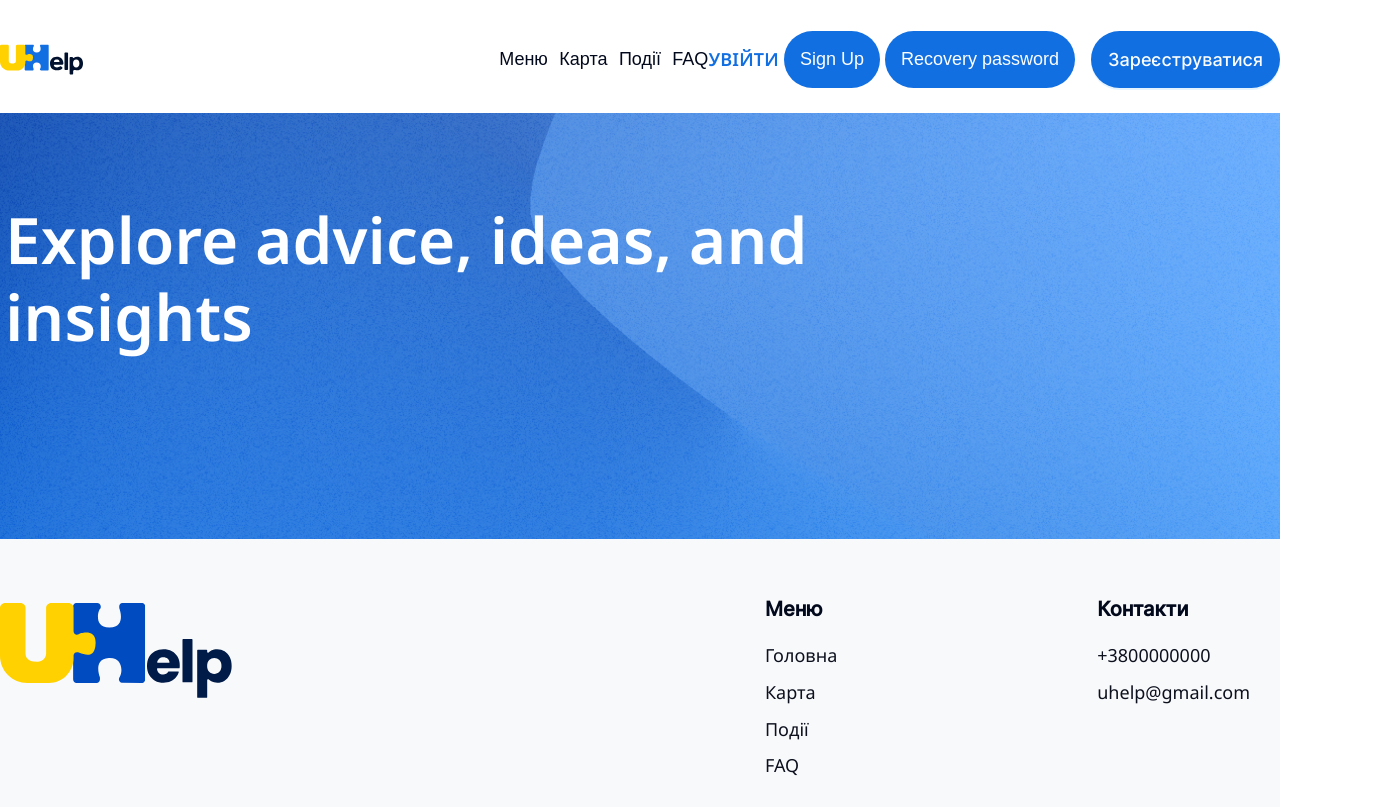
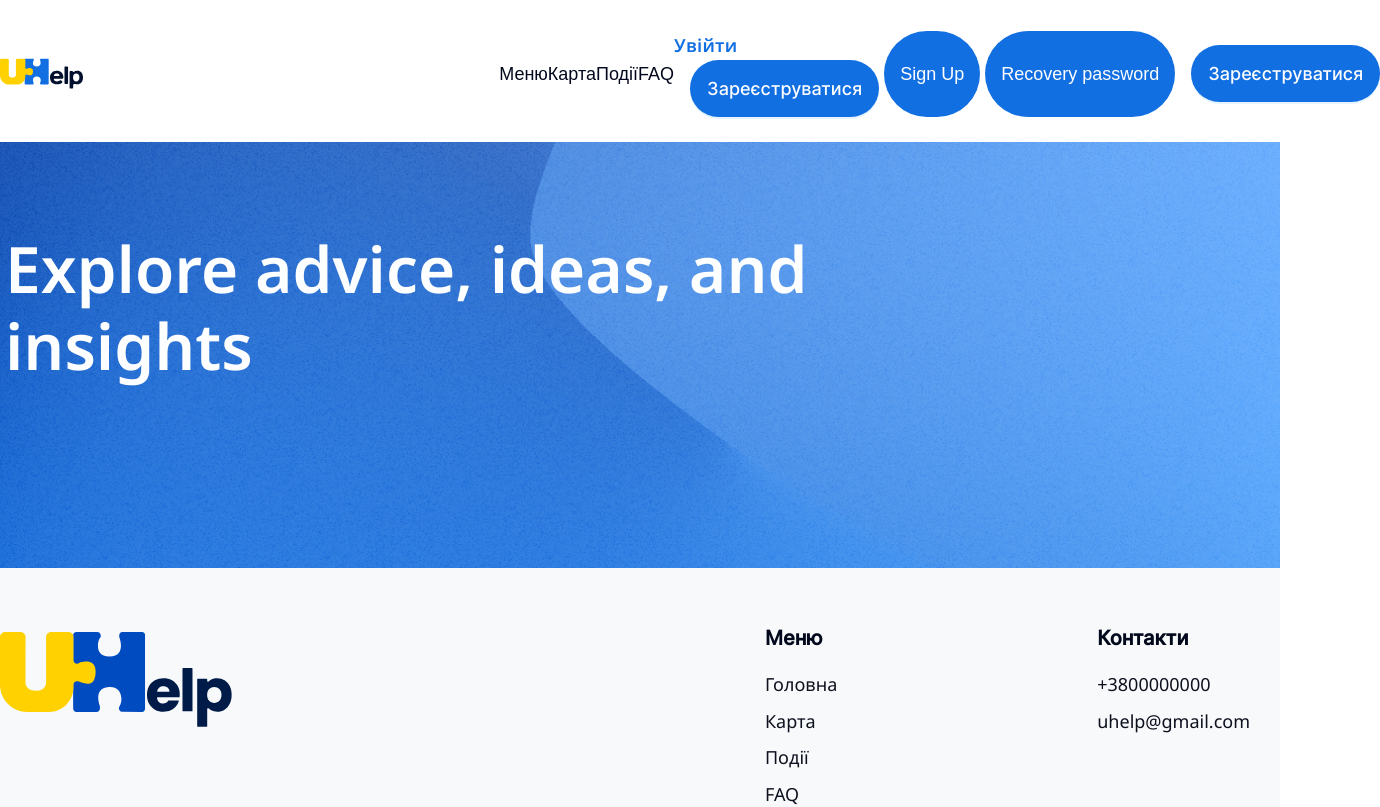
Before and after one commit to hillel-reality-i-1/hillel-reality-i-1-i-frontend, a React (Create React App) app: page / in a window 1280 px wide. Shown: the top 807 px of the page, 1380 px wide, since content can reach past the window. Built offline with nearby package versions, Linux system fonts and the light colour scheme; what google-libphonenumber would draw is missing.

Commit message:
feat: sign in and sign up jpen logic

```diff
--- /dev/null
+++ b/src/components/AuthModalContext/AuthModalContext.js
@@ -0,0 +1,47 @@
+import React, { createContext, useContext, useState } from 'react';
+
+const AuthModalContext = createContext();
+
+export const AuthModalProvider = ({ children }) => {
+  const [signInModalOpen, setSignInModalOpen] = useState(false);
+  const [signUpModalOpen, setSignUpModalOpen] = useState(false);
+
+  const openSignInModal = () => {
+    setSignInModalOpen(true);
+  };
+
+  const closeSignInModal = () => {
+    setSignInModalOpen(false);
+  };
+
+  const openSignUpModal = () => {
+    setSignUpModalOpen(true);
+  };
+
+  const closeSignUpModal = () => {
+    setSignUpModalOpen(false);
+  };
+
+  return (
+    <AuthModalContext.Provider
+      value={{
+        signInModalOpen,
+        openSignInModal,
+        closeSignInModal,
+        signUpModalOpen,
+        openSignUpModal,
+        closeSignUpModal,
+      }}
+    >
+      {children}
+    </AuthModalContext.Provider>
+  );
+};
+
+export const useAuthModal = () => {
+  const context = useContext(AuthModalContext);
+  if (!context) {
+    throw new Error('useAuthModal must be used within an AuthModalProvider');
+  }
+  return context;
+};
--- a/src/components/AuthenticationWrapper/AuthenticationWrapper.js
+++ b/src/components/AuthenticationWrapper/AuthenticationWrapper.js
@@ -5,27 +5,40 @@ import { setAuthToken, clearAuthToken } from "../../store/slices/signInSlice";
 import SignIn from "../SignIn/SignIn";
 import AccountHeader from "../accountHeader/AccountHeader";
 import CustomModal from "../modals/CustomModal";
+import SignUp from "../Registration/SignUp/SignUp";
 
 export default function AuthenticationWrapper() {
-
   const authToken = useSelector((state) => state.signIn.authTokenUHelp);
   const googleAuth = useSelector((state) => state.signIn.googleAuthTokenUHelp);
 
-  // const [isModalOpen, setIsModalOpen] = useState(false);
+  const [signInModalOpen, setSignInModalOpen] = useState(false);
+  const [signUpModalOpen, setSignUpModalOpen] = useState(false);
 
-  // const openModal = () => {
-  //   setIsModalOpen(true);
-  //   console.log("Open");
-  // };
+  const toggleSignInModal = () => {
+    setSignInModalOpen(!signInModalOpen);
+  };
 
-  // const closeModal = () => {
-  //   setIsModalOpen(false);
-  // };
-
-return (
-    <div style={{ display: 'flex'  }} >
-      {authToken || googleAuth ? <AccountHeader /> : <SignIn />}
-
+  const toggleSignUpModal = () => {
+    setSignUpModalOpen(!signUpModalOpen);
+  };
+  return (
+    <div style={{ display: "flex" }}>
+      {authToken || googleAuth ? (
+        <AccountHeader />
+      ) : (
+          <div>
+            <SignIn
+              signInModalOpen={signInModalOpen}
+              toggleSignInModal={toggleSignInModal}
+              toggleSignUpModal={toggleSignUpModal}
+            />
+            <SignUp
+              signUpModalOpen={signUpModalOpen}
+              toggleSignUpModal={toggleSignUpModal}
+              toggleSignInModal={toggleSignInModal}
+            />
+          </div>
+      )}
     </div>
   );
 }
--- a/src/components/Registration/SignUp/SignUp.js
+++ b/src/components/Registration/SignUp/SignUp.js
@@ -12,7 +12,7 @@ import CustomButton from '../../CustomButton/CustomButton';
 
 import styles from './SignUp.module.scss';
 
-const ModalFooter = ({ handleCancelFirst }) => {
+const ModalFooter = ({ handleCancelFirst, toggleSignInModal }) => {
 	const { t } = useTranslation();
 	const [isModalOpen, setModalOpen] = useState(false);
 
@@ -24,6 +24,16 @@ const ModalFooter = ({ handleCancelFirst }) => {
 	const closeModal = () => {
 		setModalOpen(false);
 	};
+
+	///// New Func
+
+	const openSinIn = () => {
+		handleCancelFirst()
+		toggleSignInModal()
+	}
+
+
+
 	return (
 		<>
 			<Button
@@ -54,8 +64,10 @@ const ModalFooter = ({ handleCancelFirst }) => {
 			<span className={styles.bottomSpan}>
 				{t('textSignUp.alreadyHaveAnAccount')}
 				<a
-					href='/'
-					type='link'>
+					// href='/'
+					// type='link'
+					onClick={openSinIn}
+					>
 					{t('textSignUp.signIn')}
 				</a>
 			</span>
@@ -63,7 +75,7 @@ const ModalFooter = ({ handleCancelFirst }) => {
 	);
 };
 
-const SignUp = () => {
+const SignUp = ({signUpModalOpen, toggleSignUpModal, toggleSignInModal}) => {
 	const { t } = useTranslation();
 	const [open, setOpen] = useState(false);
 	const showModalFirst = () => {
@@ -79,12 +91,12 @@ const SignUp = () => {
 			<Button
 				type='primary'
 				className={styles.btn_modal_open}
-				onClick={showModalFirst}>
+				onClick={toggleSignUpModal}>
 				{t('textSignUp.signUp')}
 			</Button>
 
 			<Modal
-				open={open}
+				open={signUpModalOpen}
 				closeIcon={
 					<svg
 						width='24'
@@ -101,8 +113,8 @@ const SignUp = () => {
 				centered
 				width={580}
 				className={styles.modal}
-				onCancel={handleCancelFirst}
-				footer={<ModalFooter handleCancelFirst={handleCancelFirst} />}>
+				onCancel={toggleSignUpModal}
+				footer={<ModalFooter handleCancelFirst={toggleSignUpModal} toggleSignInModal={toggleSignInModal}/>}>
 				<div className={styles.header_modal_wrapper}>
 					<Link
 						to={'/signIn'}
--- a/src/components/SignIn/SignIn.js
+++ b/src/components/SignIn/SignIn.js
@@ -1,4 +1,4 @@
-import React, { useState } from 'react';
+import React, { useState, useContext  } from 'react';
 import { useFormik } from 'formik';
 import axios from 'axios';
 import { useDispatch, useSelector } from 'react-redux';
@@ -14,8 +14,11 @@ import { API_URL_SIGN_IN } from '../../config/API_url';
 import { clearAuthToken, setAuthToken, setGoogleAuthToken } from '../../store/slices/signInSlice';
 
 import styles from './signIn.module.scss';
+import { useAuthModal } from '../AuthModalContext/AuthModalContext';
+import SignUp from '../Registration/SignUp/SignUp';
 
-export default function SignIn() {
+
+export default function SignIn({signInModalOpen, toggleSignInModal,  toggleSignUpModal}) {
 
   const [isOpen, setIsOpen] = useState(false);
   const [loginError, setLoginError] = useState(null);
@@ -31,7 +34,7 @@ export default function SignIn() {
   const changeGoogleAuthToken = (authToken) => {
 
     dispatch(setGoogleAuthToken(authToken));
-    closeModal();
+    toggleSignInModal()
     setLoginError(null);
     setIsAuthenticated(true)
   };
@@ -49,6 +52,10 @@ export default function SignIn() {
     setIsOpen(false);
   };
 
+  const openSignUp = () => {
+    toggleSignInModal()
+    toggleSignUpModal()
+  }
   const handleSignIn = async (values) => {
     try {
       const response = await axios.post('http://127.0.0.1:8000/api/v1/auth/login/', values);
@@ -77,16 +84,17 @@ export default function SignIn() {
 
   return (
     <>
+    {/* <p>signInModalOpen: {signInModalOpen ? 'Open' : 'Closed'}</p> */}
       {!isAuthenticated && (
-        <p className={styles.signInButton} onClick={openModal}>
+        <p className={styles.signInButton} onClick={toggleSignInModal}>
           Увійти
         </p>
       )}
 
-      {isOpen && (
+      {signInModalOpen && (
         <div className={`${styles.shadow} ${styles.fadeIn}`}>
           <div className={`${styles.signIn} `}>
-            <div className={styles.signIn__icon} onClick={closeModal}>
+            <div className={styles.signIn__icon} onClick={toggleSignInModal}>
               <div className={styles.signIn__icon__helper}></div>
               <img className={styles.signIn__icon__logo}  src={miniLogo} alt='UHelp logo'/>
               <CloseIcon className={styles.signIn__icon__close}/>
@@ -110,9 +118,9 @@ export default function SignIn() {
 
               <div className={styles.noAccount}>
                 <p className={styles.noAccount__text}>Немає аккаунту?</p>
-                <a href='/' className={styles.noAccount__signUp}>
+                <p className={styles.noAccount__signUp} onClick={openSignUp}>
                   Зареєструватися
-                </a>
+                </p>
               </div>
             </div>
           </div>
--- a/src/components/SignIn/signIn.module.scss
+++ b/src/components/SignIn/signIn.module.scss
@@ -17,7 +17,7 @@
     color: $color-primary30base;
     @include customFontStyles (18px, normal, 500);
     font-family: $semiBold;
-    text-transform: uppercase;
+    // text-transform: uppercase;
     white-space: nowrap;
     line-height: 160%;
     letter-spacing: 0.18px;
```
